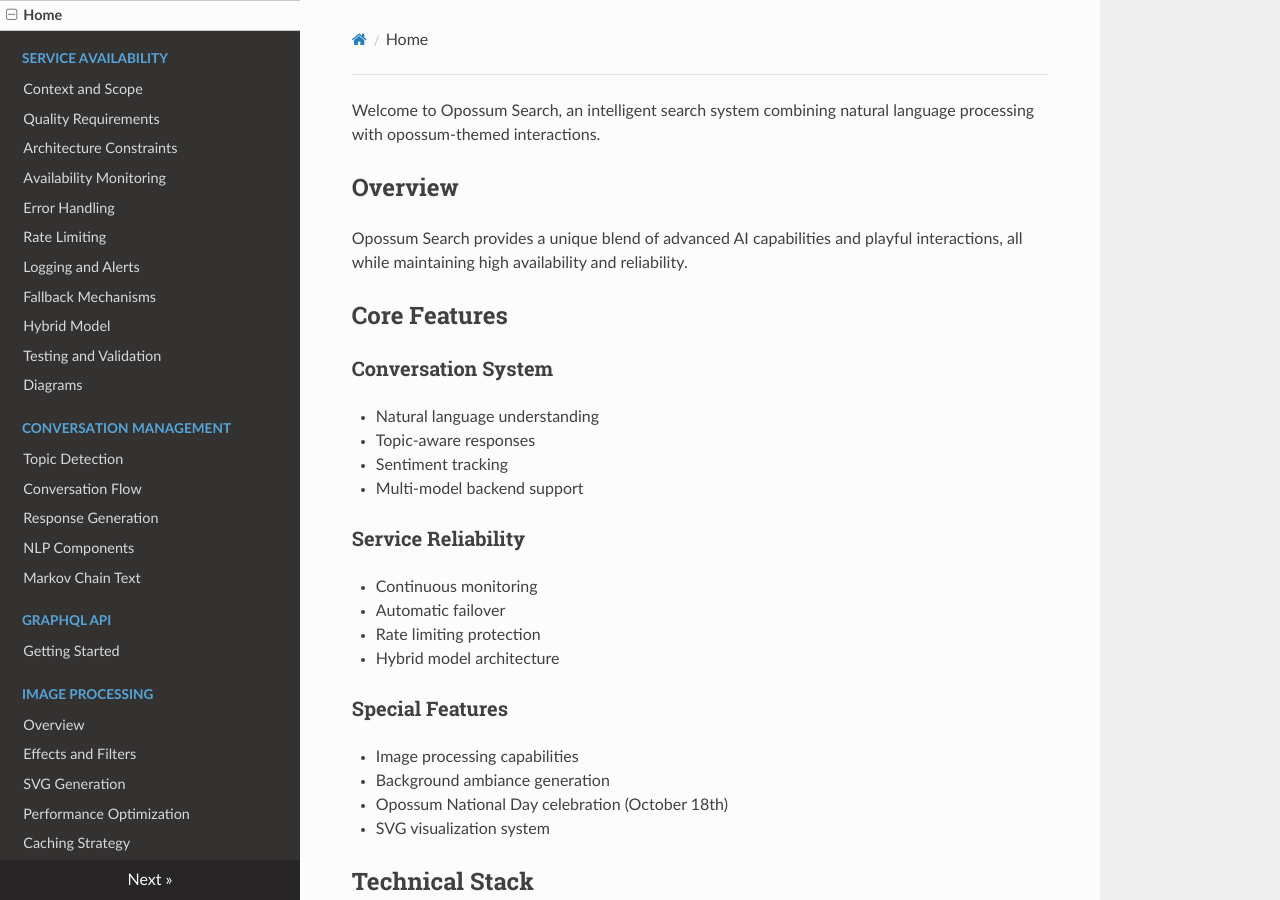
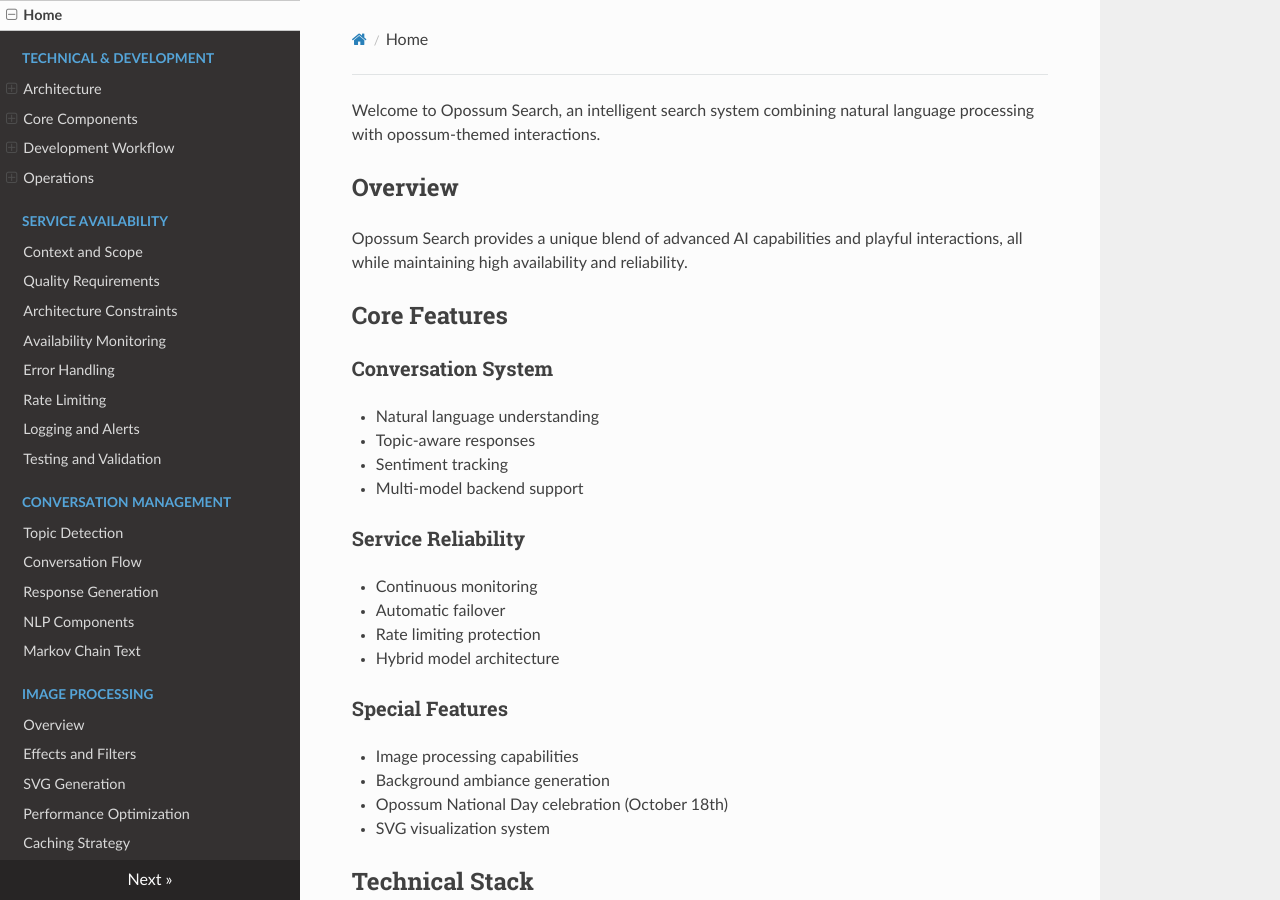
Before and after one commit to bilalobe/Opossum, an MkDocs documentation site: the page built from docs/index.md, in a window 1280 px wide and 900 px high. Built offline with MkDocs 1.6.1, drawn with Linux system fonts in a browser that asks for light colours; nearby versions of some CDN libraries; some of the changed lines change nothing that is shown.

Commit message:
feat: Update mkdocs configuration with new technical documentation and navigation structure

```diff
--- a/mkdocs.yml
+++ b/mkdocs.yml
@@ -9,7 +9,7 @@ site_author: bebo
 # Theme configuration
 theme:
   name: readthedocs
-  # favicon: assets/images/favicon.png
+  favicon: assets/images/favicon.ico
   features:
     - navigation.tabs
     - navigation.sections
@@ -47,13 +47,12 @@ markdown_extensions:
       custom_fences:
         - name: mermaid
           class: mermaid
-          format: !!python/name:pymdownx.superfences.fence_code_format
+          format: !!python/name:mermaid2.fence_mermaid_custom
   - pymdownx.inlinehilite
   - pymdownx.tabbed:
       alternate_style: true
   - pymdownx.tasklist:
       custom_checkbox: true
-  - pymdownx.superfences
   - pymdownx.highlight
   - pymdownx.details
   - toc:
@@ -62,6 +61,22 @@ markdown_extensions:
 # Navigation structure
 nav:
   - Home: index.md
+  - Technical & Development:
+    - Architecture:
+      - System Architecture Overview: technical/system-architecture-overview.md
+    - Core Components:
+      - Redis Caching Architecture: technical/redis-caching-architecture.md
+      - Hybrid Model Selection: technical/hybrid-model-selection.md
+      - Image Processing Pipeline: technical/image-processing-pipeline.md
+      - GraphQL API: technical/graphql-api.md
+      - OpenTelemetry Integration: technical/opentelemetry-integration.md
+      - SVG Markup: technical/svg-markup.md
+      - DevOps Guide: technical/devops-guide.md
+    - Development Workflow:
+      - Getting Started: technical/getting-started.md
+    - Operations:
+      - Security Model: technical/security-model.md
+      - Error Handling & Resilience: technical/error-handling-resilience.md
   - Service Availability:
     - Context and Scope: service-availability/context-and-scope.md
     - Quality Requirements: service-availability/quality-requirements.md
@@ -70,18 +85,13 @@ nav:
     - Error Handling: service-availability/service-outage.md
     - Rate Limiting: service-availability/rate-limiting-throttling.md
     - Logging and Alerts: service-availability/log-alerts.md
-    - Fallback Mechanisms: service-availability/fallback-mechanisms.md
-    - Hybrid Model: service-availability/hybrid-model.md
     - Testing and Validation: service-availability/testing-validation.md
-    - Diagrams: service-availability/processing-diagrams.md
   - Conversation Management:
     - Topic Detection: conversation/topic-detection.md
     - Conversation Flow: conversation/conversation-flow.md
     - Response Generation: conversation/response-generation.md
     - NLP Components: conversation/nlp-components.md
     - Markov Chain Text: conversation/markov-generation.md
-  - GraphQL API:
-    - Getting Started: graphql/getting-started.md
   - Image Processing:
     - Overview: image-processing/overview.md
     - Effects and Filters: image-processing/effects.md
@@ -94,34 +104,28 @@ nav:
     - Capability Matrix: model-integration/capability-matrix.md
     - Provider Integration: model-integration/providers.md
     - Model Configuration: model-integration/configuration.md
-  - Infrastructure:
-    - Caching System: infrastructure/caching.md
-    - Performance Monitoring: infrastructure/monitoring.md
-    - Configuration Management: infrastructure/configuration.md
-    - Error Handling: infrastructure/error-handling.md
-    - Logging Strategy: infrastructure/logging.md
   - API Reference:
+    - Getting Started: api/getting-started.md
     - Routes: api/routes.md
+    - OAuth Configuration: api/oauth-configuration.md
     - Request/Response: api/request-response.md
     - Error Codes: api/error-codes.md
     - Rate Limits: api/rate-limits.md
     - Webhook Integration: api/webhooks.md
-  - Development:
-    - Getting Started: development/getting-started.md
-    - Architecture Overview: development/architecture.md
-    - Contributing: development/contributing.md
-    - Testing Guide: development/testing.md
-    - Deployment: development/deployment.md
+    - Health Endpoints: api/health-endpoints.md
+    - Compliance: api/compliance.md
   - Features:
     - Opossum National Day: features/national-day.md
     - Easter Eggs: features/easter-eggs.md
     - Special Events: features/special-events.md
     - Background Stories: features/background-stories.md
+    - Service Visualizations: features/service-vizualizations.md
   - About:
     - Project History: about/history.md
     - Team: about/team.md
     - Roadmap: about/roadmap.md
-    - License: about/license.md
+  - Infrastructure:
+    - Optimization Strategies: infrastructure/optimization-strategies.md
 
 # Plugins
 plugins:
```
